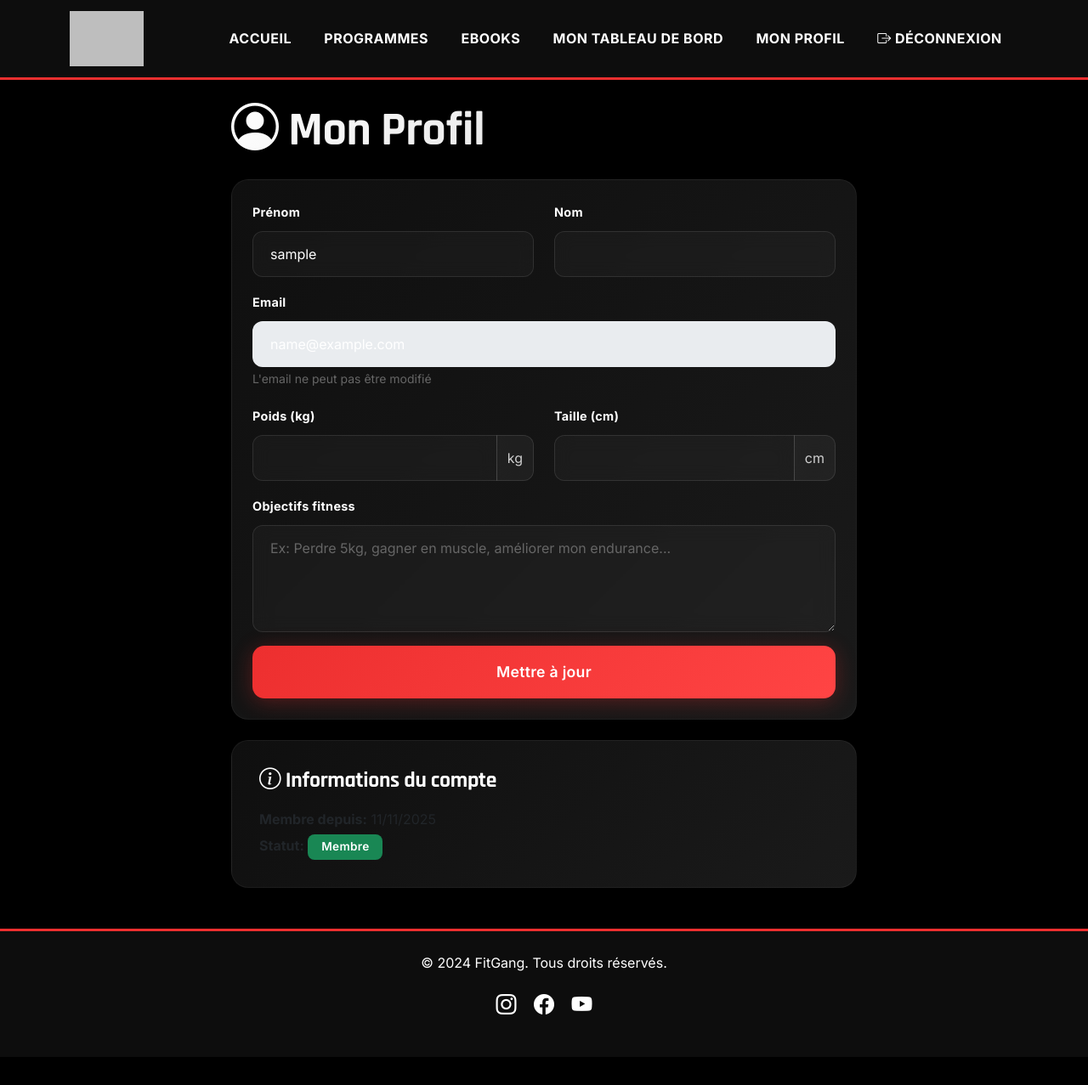
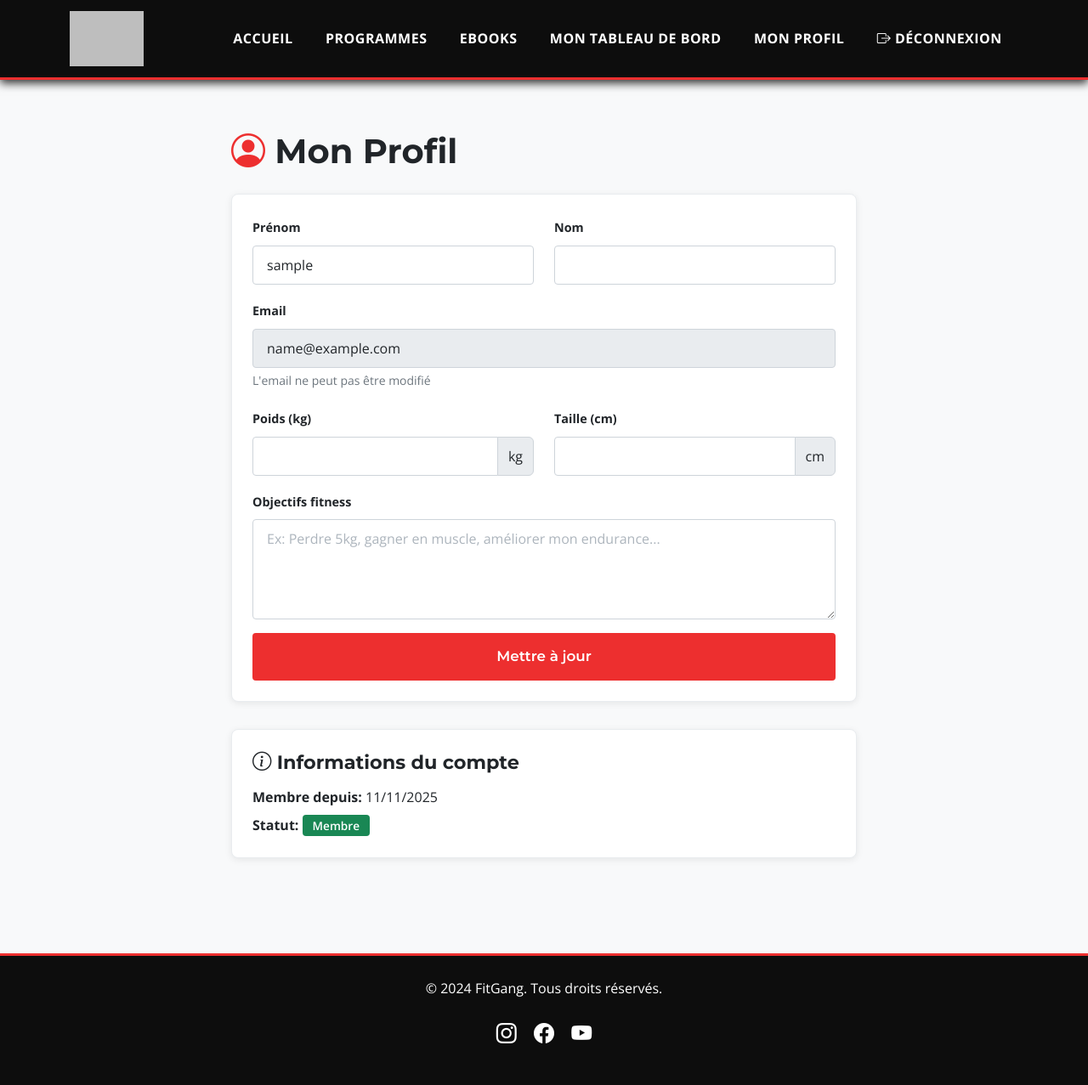
Before and after one commit to max0067/fitgang, a Flask app: page /profile in a window 1280 px wide. Shown: the whole page at 85% size. Before the commit the page ends 1244 px from the top, so only its background shows below. Run offline with Flask 2, Linux system fonts and the light colour scheme; the visitor is signed in with stand-in values (Sample User, id 1); data comes from the database, SQL or seed files in the repository; some libraries are stand-ins or nearby versions; grey boxes are pictures that could not be loaded.

Commit message:
Design Blog Fitness épuré - Style simple et professionnel
- Header noir/rouge conservé (logo 65px)
- Corps fond blanc/gris clair (#f8f9fa)
- Typographie Montserrat + Open Sans
- Cards blanches simples avec ombres légères
- Boutons rouges simples (border-radius 4px)
- Formulaires blancs avec bordures grises
- Tables avec fond blanc et headers gris
- Alerts colorées style Bootstrap
- Stat cards blanches avec rouge pour les chiffres
- Progress bars grises avec barre rouge
- Dropdowns blancs
- Design épuré type blog fitness
- Plus d'effets complexes, glassmorphism ou gradients
- Style simple, professionnel et lisible
- Inspiration blogs fitness modernes

```diff
--- a/app/static/css/style.css
+++ b/app/static/css/style.css
@@ -1,39 +1,31 @@
 /*
- * FitGang - Design Moderne 2025
- * Header BodyTime + Corps moderne
+ * FitGang - Design Blog Fitness
+ * Header noir + Corps blanc épuré
  */
 
 /* ===== IMPORTS ===== */
-@import url('https://fonts.googleapis.com/css2?family=Inter:wght@300;400;500;600;700;800;900&family=Rajdhani:wght@600;700;800;900&display=swap');
+@import url('https://fonts.googleapis.com/css2?family=Montserrat:wght@400;500;600;700;800;900&family=Open+Sans:wght@300;400;600;700&display=swap');
 
 /* ===== VARIABLES ===== */
 :root {
     /* Couleurs principales */
     --black: #000000;
     --dark: #0d0d0d;
-    --dark-secondary: #0f0f0f;
-    --dark-card: #121212;
     --red: #ED2F2F;
     --red-dark: #c72626;
     --red-light: #ff4444;
     --white: #ffffff;
-    --gray: #666666;
-    --gray-light: #a0a0a0;
-    --gray-lighter: #d0d0d0;
+    --bg-light: #f8f9fa;
+    --gray: #6c757d;
+    --gray-light: #adb5bd;
+    --gray-dark: #343a40;
+    --text-dark: #212529;
 
-    /* Dégradés modernes */
-    --gradient-red: linear-gradient(135deg, #ED2F2F 0%, #ff4444 100%);
-    --gradient-dark: linear-gradient(135deg, #0f0f0f 0%, #1a1a1a 100%);
-    --gradient-overlay: linear-gradient(180deg, rgba(0,0,0,0.4) 0%, rgba(0,0,0,0.8) 100%);
-
-    /* Effets modernes */
-    --shadow-sm: 0 2px 8px rgba(0, 0, 0, 0.4);
-    --shadow-md: 0 4px 16px rgba(0, 0, 0, 0.5);
-    --shadow-lg: 0 8px 32px rgba(0, 0, 0, 0.6);
-    --shadow-red: 0 4px 24px rgba(237, 47, 47, 0.3);
-    --shadow-red-hover: 0 8px 32px rgba(237, 47, 47, 0.5);
-    --transition: all 0.4s cubic-bezier(0.4, 0, 0.2, 1);
-    --transition-fast: all 0.2s cubic-bezier(0.4, 0, 0.2, 1);
+    /* Effets simples */
+    --shadow-card: 0 2px 8px rgba(0, 0, 0, 0.08);
+    --shadow-hover: 0 4px 12px rgba(0, 0, 0, 0.15);
+    --shadow-red: 0 2px 8px rgba(237, 47, 47, 0.2);
+    --transition: all 0.3s ease;
 }
 
 /* ===== RESET ===== */
@@ -44,33 +36,26 @@
 }
 
 body {
-    background: var(--black);
-    color: var(--gray-lighter);
-    font-family: 'Inter', -apple-system, BlinkMacSystemFont, sans-serif;
+    background: var(--bg-light);
+    color: var(--text-dark);
+    font-family: 'Open Sans', -apple-system, BlinkMacSystemFont, sans-serif;
     font-size: 16px;
-    line-height: 1.7;
+    line-height: 1.8;
     overflow-x: hidden;
     font-weight: 400;
 }
 
 h1, h2, h3, h4, h5, h6 {
-    font-family: 'Rajdhani', sans-serif;
-    font-weight: 800;
-    color: var(--white);
-    letter-spacing: -0.5px;
-    line-height: 1.2;
+    font-family: 'Montserrat', sans-serif;
+    font-weight: 700;
+    color: var(--text-dark);
+    line-height: 1.3;
+    margin-bottom: 1rem;
 }
 
-h1 {
-    font-size: 3.5rem;
-    font-weight: 900;
-    background: linear-gradient(135deg, var(--white) 0%, var(--gray-lighter) 100%);
-    -webkit-background-clip: text;
-    -webkit-text-fill-color: transparent;
-    background-clip: text;
-}
-h2 { font-size: 2.5rem; font-weight: 800; }
-h3 { font-size: 2rem; font-weight: 700; }
+h1 { font-size: 2.5rem; }
+h2 { font-size: 2rem; }
+h3 { font-size: 1.5rem; }
 
 /* ===== NAVBAR ===== */
 .navbar {
@@ -101,46 +86,29 @@ h3 { font-size: 2rem; font-weight: 700; }
 
 /* ===== BOUTONS ===== */
 .btn {
-    font-family: 'Inter', sans-serif;
+    font-family: 'Montserrat', sans-serif;
     font-weight: 600;
-    letter-spacing: 0.3px;
-    padding: 14px 32px;
-    border: none;
-    border-radius: 12px;
+    padding: 12px 28px;
+    border-radius: 4px;
     transition: var(--transition);
     font-size: 0.95rem;
-    position: relative;
-    overflow: hidden;
-}
-
-.btn::before {
-    content: '';
-    position: absolute;
-    top: 0;
-    left: -100%;
-    width: 100%;
-    height: 100%;
-    background: linear-gradient(90deg, transparent, rgba(255,255,255,0.2), transparent);
-    transition: left 0.5s;
-}
-
-.btn:hover::before {
-    left: 100%;
+    text-transform: none;
+    border: none;
 }
 
 .btn-danger,
 .btn-primary {
-    background: var(--gradient-red);
+    background: var(--red);
     color: var(--white);
     border: none;
-    box-shadow: var(--shadow-red);
 }
 
 .btn-danger:hover,
 .btn-primary:hover {
-    transform: translateY(-3px);
-    box-shadow: var(--shadow-red-hover);
+    background: var(--red-dark);
     color: var(--white);
+    transform: translateY(-2px);
+    box-shadow: var(--shadow-hover);
 }
 
 .btn-outline-danger,
@@ -156,13 +123,11 @@ h3 { font-size: 2rem; font-weight: 700; }
     background: var(--red);
     color: var(--white);
     border-color: var(--red);
-    transform: translateY(-2px);
 }
 
 .btn-lg {
-    padding: 18px 48px;
-    font-size: 1.1rem;
-    border-radius: 14px;
+    padding: 15px 40px;
+    font-size: 1.05rem;
 }
 
 /* ===== HERO SECTION ===== */
@@ -205,198 +170,160 @@ h3 { font-size: 2rem; font-weight: 700; }
 
 /* ===== CARDS ===== */
 .card-custom {
-    background: var(--gradient-dark);
-    border: 1px solid rgba(255, 255, 255, 0.05);
-    border-radius: 20px;
+    background: var(--white);
+    border: 1px solid #e9ecef;
+    border-radius: 8px;
     overflow: hidden;
     transition: var(--transition);
-    box-shadow: var(--shadow-md);
-    position: relative;
-}
-
-.card-custom::before {
-    content: '';
-    position: absolute;
-    top: 0;
-    left: 0;
-    right: 0;
-    height: 3px;
-    background: var(--gradient-red);
-    opacity: 0;
-    transition: var(--transition);
-}
-
-.card-custom:hover::before {
-    opacity: 1;
+    box-shadow: var(--shadow-card);
+    margin-bottom: 2rem;
 }
 
 .card-custom:hover {
-    border-color: rgba(237, 47, 47, 0.3);
-    transform: translateY(-8px);
-    box-shadow: var(--shadow-lg), var(--shadow-red);
+    box-shadow: var(--shadow-hover);
+    transform: translateY(-4px);
 }
 
 .card-img-top {
-    height: 300px;
+    height: 280px;
     object-fit: cover;
-    transition: var(--transition);
-}
-
-.card-custom:hover .card-img-top {
-    transform: scale(1.05);
 }
 
 .card-body {
-    padding: 2rem;
-    position: relative;
+    padding: 1.5rem;
 }
 
 .card-title {
-    font-size: 1.6rem;
+    font-size: 1.4rem;
     font-weight: 700;
-    color: var(--white);
-    margin-bottom: 1rem;
-    letter-spacing: -0.3px;
+    color: var(--text-dark);
+    margin-bottom: 0.75rem;
+    font-family: 'Montserrat', sans-serif;
 }
 
 .card-text {
-    color: var(--gray-light);
+    color: var(--gray);
     font-size: 0.95rem;
     line-height: 1.7;
-    font-weight: 400;
 }
 
 .card-footer {
-    background: rgba(0, 0, 0, 0.3);
-    border-top: 1px solid rgba(255, 255, 255, 0.05);
-    padding: 1.5rem 2rem;
-    backdrop-filter: blur(10px);
+    background: #f8f9fa;
+    border-top: 1px solid #e9ecef;
+    padding: 1.25rem 1.5rem;
 }
 
 /* ===== PRIX ===== */
 .price {
-    font-size: 2.8rem;
+    font-size: 2.5rem;
     font-weight: 800;
-    background: var(--gradient-red);
-    -webkit-background-clip: text;
-    -webkit-text-fill-color: transparent;
-    background-clip: text;
-    font-family: 'Rajdhani', sans-serif;
-    letter-spacing: -1px;
+    color: var(--red);
+    font-family: 'Montserrat', sans-serif;
 }
 
 /* ===== BADGES ===== */
 .badge {
-    padding: 8px 16px;
+    padding: 6px 12px;
     font-weight: 600;
-    letter-spacing: 0.3px;
-    border-radius: 8px;
+    border-radius: 4px;
     font-size: 0.85rem;
 }
 
 .bg-danger,
 .badge-danger {
-    background: var(--gradient-red) !important;
-    box-shadow: var(--shadow-red);
+    background: var(--red) !important;
 }
 
 /* ===== FORMS ===== */
 .form-control,
 .form-select {
-    background: rgba(255, 255, 255, 0.03);
-    border: 1px solid rgba(255, 255, 255, 0.1);
-    color: var(--white);
-    padding: 14px 20px;
-    border-radius: 12px;
+    background: var(--white);
+    border: 1px solid #ced4da;
+    color: var(--text-dark);
+    padding: 10px 16px;
+    border-radius: 4px;
     transition: var(--transition);
-    font-weight: 400;
-    backdrop-filter: blur(10px);
 }
 
 .form-control:focus,
 .form-select:focus {
-    background: rgba(255, 255, 255, 0.05);
+    background: var(--white);
     border-color: var(--red);
-    color: var(--white);
-    box-shadow: 0 0 0 3px rgba(237, 47, 47, 0.1);
+    color: var(--text-dark);
+    box-shadow: 0 0 0 0.2rem rgba(237, 47, 47, 0.25);
     outline: none;
 }
 
 .form-control::placeholder {
-    color: var(--gray);
+    color: var(--gray-light);
 }
 
 .form-label {
-    color: var(--white);
+    color: var(--text-dark);
     font-weight: 600;
-    letter-spacing: 0.3px;
     font-size: 0.9rem;
-    margin-bottom: 0.6rem;
+    margin-bottom: 0.5rem;
 }
 
 /* ===== TABLES ===== */
 .table {
-    color: var(--gray-lighter);
-    background: transparent;
+    color: var(--text-dark);
+    background: var(--white);
 }
 
 .table thead th {
-    background: var(--gradient-dark);
-    color: var(--white);
+    background: #f8f9fa;
+    color: var(--text-dark);
     border-bottom: 2px solid var(--red);
-    font-weight: 600;
-    letter-spacing: 0.5px;
-    padding: 1rem 1.5rem;
-    font-size: 0.9rem;
+    font-weight: 700;
+    padding: 1rem;
+    font-family: 'Montserrat', sans-serif;
 }
 
 .table tbody tr {
-    border-bottom: 1px solid rgba(255, 255, 255, 0.05);
-    transition: var(--transition-fast);
+    border-bottom: 1px solid #e9ecef;
+    transition: var(--transition);
 }
 
 .table tbody tr:hover {
-    background: rgba(237, 47, 47, 0.08);
-    transform: scale(1.01);
+    background: #f8f9fa;
 }
 
 .table tbody td {
-    padding: 1rem 1.5rem;
+    padding: 1rem;
     vertical-align: middle;
 }
 
 /* ===== ALERTS ===== */
 .alert {
-    border: 1px solid rgba(255, 255, 255, 0.1);
+    border: 1px solid transparent;
     border-left: 4px solid;
-    font-weight: 400;
-    border-radius: 12px;
-    backdrop-filter: blur(10px);
-    padding: 1rem 1.5rem;
+    border-radius: 4px;
+    padding: 1rem 1.25rem;
 }
 
 .alert-danger {
-    background: rgba(237, 47, 47, 0.1);
-    color: var(--red-light);
+    background: #f8d7da;
+    color: #721c24;
     border-left-color: var(--red);
 }
 
 .alert-success {
-    background: rgba(40, 167, 69, 0.1);
-    color: #4ade80;
-    border-left-color: #22c55e;
+    background: #d4edda;
+    color: #155724;
+    border-left-color: #28a745;
 }
 
 .alert-info {
-    background: rgba(59, 130, 246, 0.1);
-    color: #60a5fa;
-    border-left-color: #3b82f6;
+    background: #d1ecf1;
+    color: #0c5460;
+    border-left-color: #17a2b8;
 }
 
 .alert-warning {
-    background: rgba(251, 146, 60, 0.1);
-    color: #fb923c;
-    border-left-color: #f97316;
+    background: #fff3cd;
+    color: #856404;
+    border-left-color: #ffc107;
 }
 
 /* ===== FOOTER ===== */
@@ -505,139 +427,74 @@ footer i {
     background: var(--red-light);
 }
 
-/* ===== ANIMATIONS ===== */
-@keyframes pulse {
-    0%, 100% {
-        box-shadow: var(--shadow-red);
-    }
-    50% {
-        box-shadow: var(--shadow-red-hover);
-    }
-}
-
-@keyframes slideIn {
-    from {
-        opacity: 0;
-        transform: translateY(20px);
-    }
-    to {
-        opacity: 1;
-        transform: translateY(0);
-    }
-}
-
-@keyframes float {
-    0%, 100% {
-        transform: translateY(0);
-    }
-    50% {
-        transform: translateY(-10px);
-    }
-}
-
 /* ===== STAT CARDS ===== */
 .stat-card {
-    background: var(--gradient-dark);
-    border: 1px solid rgba(255, 255, 255, 0.05);
-    border-radius: 16px;
-    padding: 2.5rem;
+    background: var(--white);
+    border: 1px solid #e9ecef;
+    border-radius: 8px;
+    padding: 2rem;
     text-align: center;
     transition: var(--transition);
-    position: relative;
-    overflow: hidden;
-    box-shadow: var(--shadow-md);
-}
-
-.stat-card::before {
-    content: '';
-    position: absolute;
-    top: 0;
-    left: 0;
-    width: 100%;
-    height: 4px;
-    background: var(--gradient-red);
-    opacity: 0;
-    transition: var(--transition);
-}
-
-.stat-card:hover::before {
-    opacity: 1;
+    box-shadow: var(--shadow-card);
 }
 
 .stat-card:hover {
-    border-color: rgba(237, 47, 47, 0.3);
-    transform: translateY(-8px);
-    box-shadow: var(--shadow-lg);
+    box-shadow: var(--shadow-hover);
+    transform: translateY(-4px);
 }
 
 .stat-number {
-    font-size: 4rem;
+    font-size: 3rem;
     font-weight: 900;
-    background: var(--gradient-red);
-    -webkit-background-clip: text;
-    -webkit-text-fill-color: transparent;
-    background-clip: text;
-    font-family: 'Rajdhani', sans-serif;
-    letter-spacing: -2px;
+    color: var(--red);
+    font-family: 'Montserrat', sans-serif;
     margin-bottom: 0.5rem;
 }
 
 .stat-label {
-    color: var(--gray-light);
+    color: var(--gray);
     font-weight: 600;
+    font-size: 0.9rem;
+    text-transform: uppercase;
     letter-spacing: 0.5px;
-    font-size: 0.9rem;
 }
 
 /* ===== INPUT GROUP ===== */
 .input-group-text {
-    background: rgba(255, 255, 255, 0.05);
-    border: 1px solid rgba(255, 255, 255, 0.1);
-    color: var(--gray-lighter);
-    border-radius: 12px;
-    backdrop-filter: blur(10px);
+    background: #e9ecef;
+    border: 1px solid #ced4da;
+    color: var(--text-dark);
 }
 
 .form-check-input {
-    background: rgba(255, 255, 255, 0.05);
-    border: 1px solid rgba(255, 255, 255, 0.2);
-    border-radius: 6px;
-    width: 20px;
-    height: 20px;
     cursor: pointer;
-    transition: var(--transition-fast);
+    transition: var(--transition);
 }
 
 .form-check-input:checked {
-    background: var(--gradient-red);
+    background-color: var(--red);
     border-color: var(--red);
-    box-shadow: 0 0 10px rgba(237, 47, 47, 0.5);
 }
 
 .form-check-input:focus {
-    box-shadow: 0 0 0 3px rgba(237, 47, 47, 0.2);
+    box-shadow: 0 0 0 0.2rem rgba(237, 47, 47, 0.25);
 }
 
 .form-check-label {
-    color: var(--gray-lighter);
+    color: var(--text-dark);
     margin-left: 0.5rem;
     cursor: pointer;
 }
 
 /* ===== PROGRESS ===== */
 .progress {
-    background: rgba(255, 255, 255, 0.05);
-    height: 12px;
-    border-radius: 20px;
-    overflow: hidden;
+    background: #e9ecef;
+    height: 10px;
+    border-radius: 4px;
 }
 
 .progress-bar {
-    background: var(--gradient-red);
-    font-weight: 600;
-    letter-spacing: 0.5px;
-    border-radius: 20px;
-    box-shadow: 0 0 10px rgba(237, 47, 47, 0.5);
+    background: var(--red);
     transition: width 0.6s ease;
 }
 
@@ -688,129 +545,62 @@ main {
 a {
     color: var(--red);
     text-decoration: none;
-    transition: var(--transition-fast);
-    position: relative;
+    transition: var(--transition);
 }
 
 a:hover {
-    color: var(--red-light);
+    color: var(--red-dark);
+    text-decoration: underline;
 }
 
 /* Container backgrounds */
 .container {
     position: relative;
-    z-index: 1;
 }
 
-/* ===== AMÉLIORATIONS MODERNES ===== */
-
-/* Smooth scroll */
-html {
-    scroll-behavior: smooth;
+/* Main content spacing */
+main {
+    padding-top: 2rem;
+    padding-bottom: 2rem;
 }
 
-/* Card hover effect amélioré */
+/* Card simple */
 .card {
     transition: var(--transition);
+    border: 1px solid #e9ecef;
+    border-radius: 8px;
+    box-shadow: var(--shadow-card);
 }
 
 .card:hover {
-    transform: translateY(-4px);
+    box-shadow: var(--shadow-hover);
 }
 
-/* Amélioration des ombres sur focus */
-*:focus {
-    outline: none;
-}
-
-*:focus-visible {
-    outline: 2px solid var(--red);
-    outline-offset: 3px;
-    border-radius: 4px;
-}
-
-/* Spacing amélioré */
-.mb-modern {
-    margin-bottom: 3rem;
-}
-
-.mt-modern {
-    margin-top: 3rem;
-}
-
-/* Text gradient utility */
-.text-gradient {
-    background: var(--gradient-red);
-    -webkit-background-clip: text;
-    -webkit-text-fill-color: transparent;
-    background-clip: text;
-}
-
-/* Glass effect utility */
-.glass-effect {
-    background: rgba(255, 255, 255, 0.03);
-    backdrop-filter: blur(10px);
-    border: 1px solid rgba(255, 255, 255, 0.1);
-    border-radius: 16px;
-}
-
-/* Page transitions */
-.page-content {
-    animation: slideIn 0.6s ease-out;
-}
-
-/* Button secondary moderne */
+/* Button secondary */
 .btn-secondary {
-    background: rgba(255, 255, 255, 0.1);
+    background: #6c757d;
     color: var(--white);
-    border: 1px solid rgba(255, 255, 255, 0.2);
-    backdrop-filter: blur(10px);
+    border: none;
 }
 
 .btn-secondary:hover {
-    background: rgba(255, 255, 255, 0.15);
+    background: #5a6268;
     color: var(--white);
-    border-color: rgba(255, 255, 255, 0.3);
-    transform: translateY(-2px);
 }
 
-/* Amélioration des images */
+/* Images */
 img {
     max-width: 100%;
     height: auto;
 }
 
-/* Loader moderne */
+/* Loader */
 .spinner-border {
     border-color: rgba(237, 47, 47, 0.2);
     border-right-color: var(--red);
 }
 
-/* Liste moderne */
-ul.modern-list {
-    list-style: none;
-    padding: 0;
-}
-
-ul.modern-list li {
-    padding: 0.8rem 0;
-    border-bottom: 1px solid rgba(255, 255, 255, 0.05);
-    transition: var(--transition-fast);
-}
-
-ul.modern-list li:hover {
-    padding-left: 1rem;
-    background: rgba(237, 47, 47, 0.05);
-}
-
-ul.modern-list li::before {
-    content: '→';
-    color: var(--red);
-    font-weight: bold;
-    margin-right: 1rem;
-}
-
-/* Selection personnalisée */
+/* Selection */
 ::selection {
     background: var(--red);
     color: var(--white);
--- a/app/templates/base.html
+++ b/app/templates/base.html
@@ -10,7 +10,7 @@
     <!-- Bootstrap Icons -->
     <link rel="stylesheet" href="https://cdn.jsdelivr.net/npm/bootstrap-icons@1.11.0/font/bootstrap-icons.css">
     <!-- Custom CSS -->
-    <link rel="stylesheet" href="{{ url_for('static', filename='css/style.css') }}?v=20251111b">
+    <link rel="stylesheet" href="{{ url_for('static', filename='css/style.css') }}?v=20251111c">
 
     {% block extra_css %}{% endblock %}
 </head>
```
Also changed, not shown: other parts of app/static/css/style.css (+20 -26 lines).
